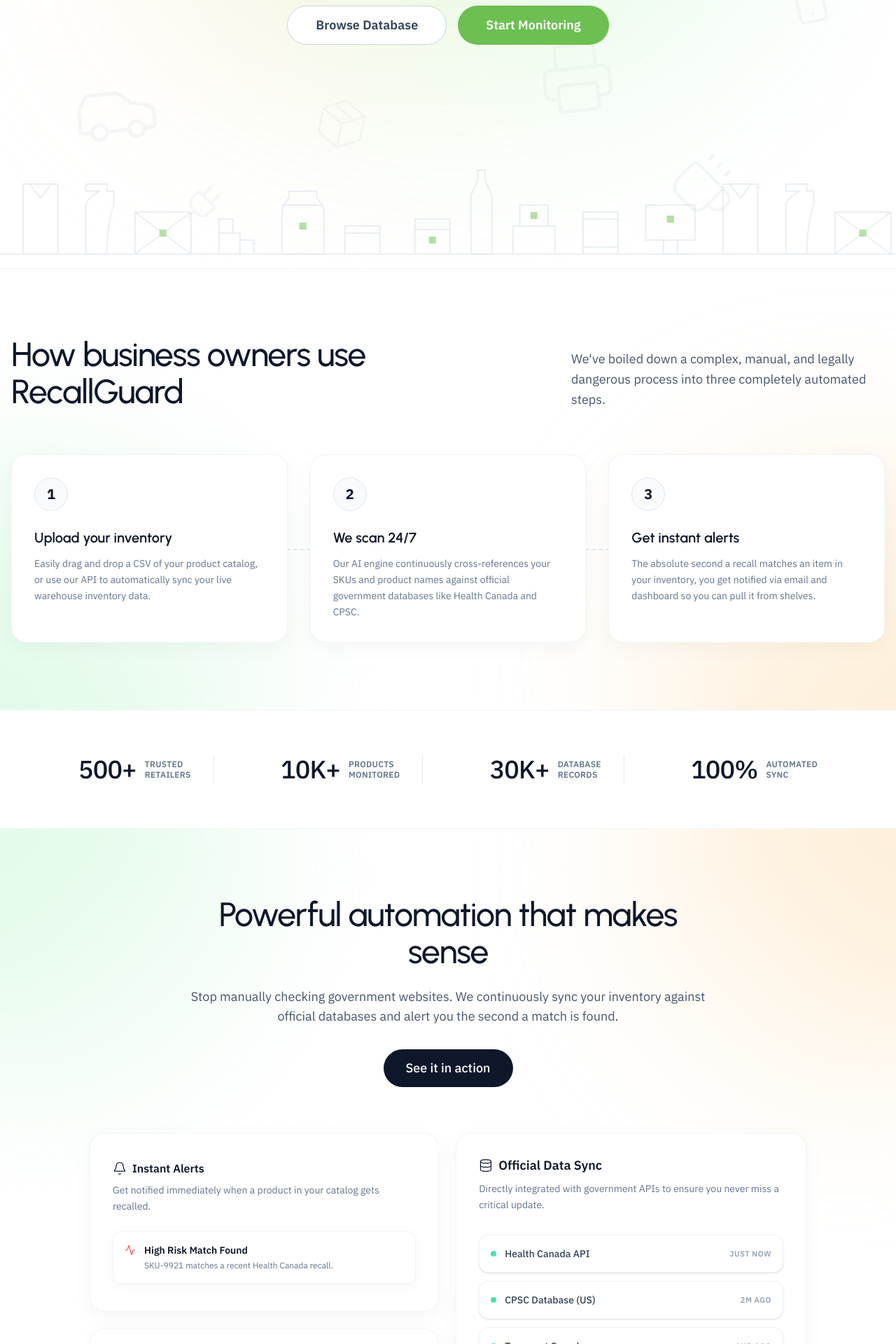
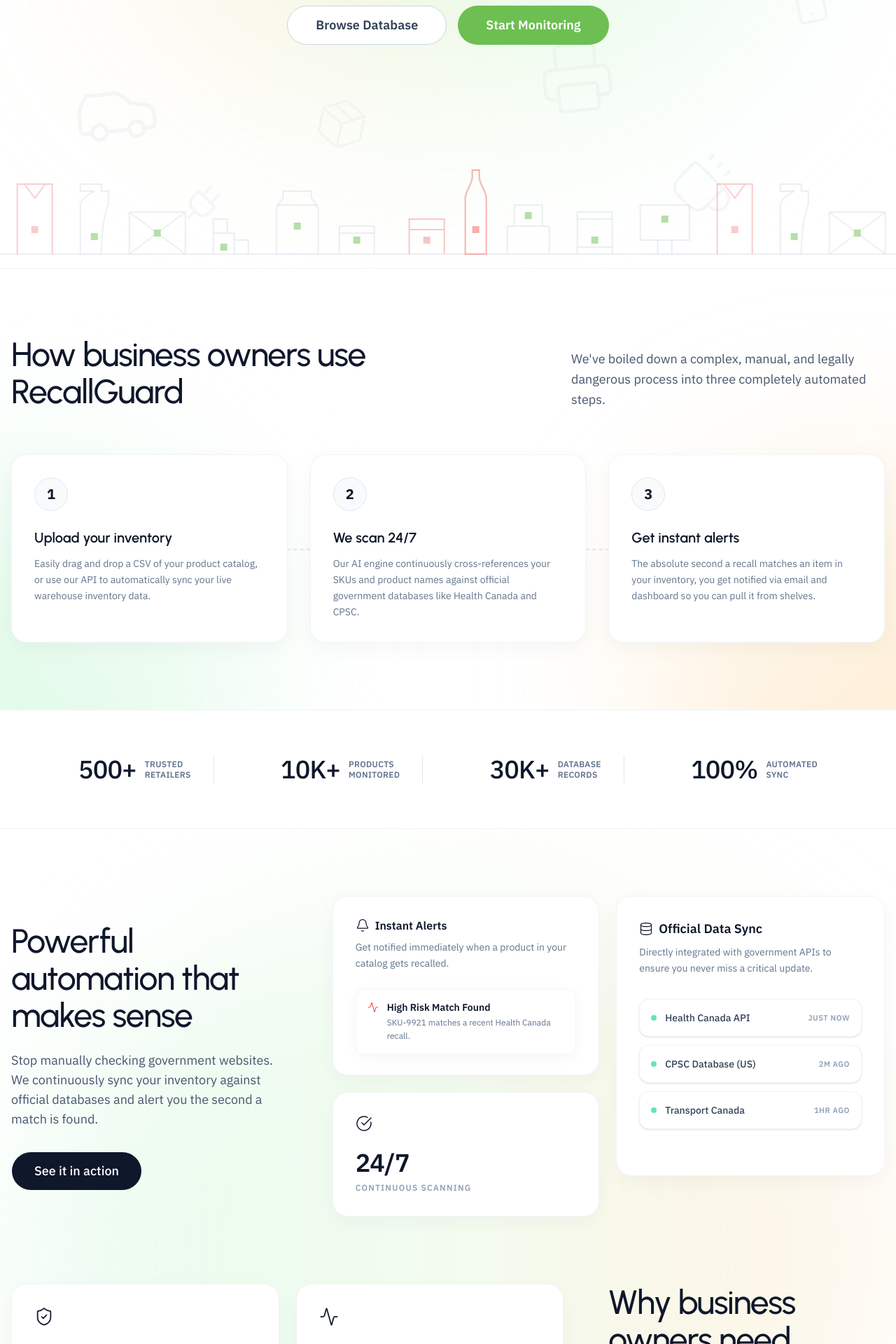
Before and after one commit to stevie1mat/Recall-Guard, a Next.js app: page / in a window 1280 px wide. Shown: the part 520-2440 px from the top of the page at 70% size. Built offline with nearby package versions, Linux system fonts and the light colour scheme.

Commit message:
refactor: extract assembly line animation to dedicated component with dynamic recall status logic

```diff
--- a/src/app/page.tsx
+++ b/src/app/page.tsx
@@ -5,6 +5,7 @@
   BarChart3, Activity, Search, Database, Bell, Lock, Calendar,
   Package, ShoppingBag, Car, Monitor, Smartphone, Coffee, Gamepad2, Briefcase, Headphones, Plug, Printer
 } from 'lucide-react'
+import AnimatedAssemblyLine from '@/components/AnimatedAssemblyLine'
 
 export default function Home() {
   return (
@@ -52,47 +53,7 @@
         </div>
 
         {/* Abstract Line Art Placeholder (Product & Warehouse Theme - Assembly Line) */}
-        <div className="w-full h-48 md:h-64 relative border-b border-slate-200 overflow-hidden opacity-50 flex items-end">
-          <div className="flex w-max animate-marquee">
-            {[1, 2, 3, 4].map((i) => (
-              <svg key={i} className="w-[1000px] h-48 md:h-64 shrink-0" viewBox="0 0 1000 200" preserveAspectRatio="xMinYMax meet" fill="none" xmlns="http://www.w3.org/2000/svg">
-                {/* Solid Shelf/Conveyor line (dotted line removed) */}
-                <path d="M0 180H1000" stroke="#cbd5e1" strokeWidth="1.5" />
-
-                {/* Products (Boxes, Bottles, Cans, Tech) */}
-                {/* Box 1 */}
-                <path d="M30 180V130H80V180 M30 145H80" stroke="#cbd5e1" strokeWidth="1.5" />
-                {/* Bottle */}
-                <path d="M110 180V100C110 90 120 80 120 70V60H130V70C130 80 140 90 140 100V180Z" stroke="#cbd5e1" strokeWidth="1.5" />
-                {/* Stacked Boxes */}
-                <path d="M170 180V140H230V180 M180 140V110H220V140" stroke="#cbd5e1" strokeWidth="1.5" />
-                {/* Tin Can */}
-                <path d="M270 180V120H320V180 M270 130H320 M270 170H320" stroke="#cbd5e1" strokeWidth="1.5" />
-                {/* Monitor / Tech */}
-                <path d="M360 160V110H430V160H360Z M385 180V160 M405 180V160 M370 180H420" stroke="#cbd5e1" strokeWidth="1.5" />
-                {/* Tall Box */}
-                <path d="M470 180V80H520V180 M480 80L495 100L510 80" stroke="#cbd5e1" strokeWidth="1.5" />
-                {/* Spray Bottle */}
-                <path d="M560 180V110C560 100 580 90 580 90H560V80H590V90H600V110C600 110 590 130 590 180H560Z" stroke="#cbd5e1" strokeWidth="1.5" />
-                {/* Large Box with X */}
-                <path d="M630 180V120H710V180 M630 120L710 180 M630 180L710 120" stroke="#cbd5e1" strokeWidth="1.5" />
-                {/* Small Stack */}
-                <path d="M750 180V150H780V180 M750 150V130H770V150 M780 180V160H800V180" stroke="#cbd5e1" strokeWidth="1.5" />
-                {/* Jar */}
-                <path d="M840 180V120C840 110 850 100 850 100V90H890V100C890 100 900 110 900 120V180Z M840 110H900" stroke="#cbd5e1" strokeWidth="1.5" />
-                {/* Box 2 */}
-                <path d="M930 180V140H980V180 M930 150H980" stroke="#cbd5e1" strokeWidth="1.5" />
-
-                {/* Green accent blocks (Representing "Safe" or "Monitored" items) */}
-                <rect x="50" y="155" width="10" height="10" fill="var(--primary)" />
-                <rect x="195" y="120" width="10" height="10" fill="var(--primary)" />
-                <rect x="390" y="125" width="10" height="10" fill="var(--primary)" />
-                <rect x="665" y="145" width="10" height="10" fill="var(--primary)" />
-                <rect x="865" y="135" width="10" height="10" fill="var(--primary)" />
-              </svg>
-            ))}
-          </div>
-        </div>
+        <AnimatedAssemblyLine />
       </section>
 
       {/* 2. HOW BUSINESS OWNERS USE IT */}
@@ -155,15 +116,16 @@
         </div>
       </section>
 
+      {/* WRAPPER FOR SECTIONS 3 & 4 (SHARED GRADIENT) */}
+      <div className="relative overflow-hidden bg-white">
+        {/* Massive shared ambient UI gradient centered across both sections */}
+        <div className="absolute top-1/2 left-1/2 -translate-x-1/2 -translate-y-1/2 w-[1200px] max-w-[100vw] h-[1000px] rounded-[100%] bg-gradient-to-r from-[#c6f6d5]/40 via-[#e2f8dc]/40 to-[#fde0b5]/40 blur-[120px] pointer-events-none z-0"></div>
+
         {/* 3. BENTO / FEATURES SECTION */}
-      <section className="py-24 px-4 bg-white relative overflow-hidden">
-        {/* Premium ambient UI gradients in top corners */}
-        <div className="absolute top-[-200px] left-[-200px] w-[600px] h-[600px] rounded-[100%] bg-gradient-to-br from-[#c6f6d5]/80 to-transparent blur-[100px] pointer-events-none z-0"></div>
-        <div className="absolute top-[-200px] right-[-200px] w-[600px] h-[600px] rounded-[100%] bg-gradient-to-bl from-[#fde0b5]/80 to-transparent blur-[100px] pointer-events-none z-0"></div>
-
-        <div className="container mx-auto max-w-7xl relative z-10">
-
-          <div className="text-center max-w-3xl mx-auto mb-16">
+        <section className="pt-24 pb-12 px-4 relative z-10">
+          <div className="container mx-auto max-w-7xl">
+          <div className="flex flex-col lg:flex-row gap-16 items-center">
+            <div className="lg:w-1/3">
               <h2 className="text-4xl md:text-5xl font-medium tracking-tight mb-6 leading-[1.1]">
                 Powerful automation that makes sense
               </h2>
@@ -175,7 +137,7 @@
               </Button>
             </div>
 
-          <div className="flex flex-col md:flex-row gap-6 w-full max-w-5xl mx-auto">
+            <div className="lg:w-2/3 flex flex-col md:flex-row gap-6 w-full">
               {/* Left Column of Bento */}
               <div className="flex flex-col gap-6 w-full md:w-1/2">
                 <div className="bg-white rounded-3xl p-8 flex flex-col justify-center h-64 border border-slate-100 shadow-[0_8px_30px_rgb(0,0,0,0.04)] relative overflow-hidden group transition-shadow hover:shadow-[0_8px_30px_rgb(0,0,0,0.08)]">
@@ -239,15 +201,12 @@
               </div>
             </div>
           </div>
+        </div>
         </section>
 
         {/* 4. WHAT IT IS & WHY BUSINESS OWNERS NEED IT */}
-      <section className="py-24 px-4 bg-white border-t border-slate-100 relative overflow-hidden">
-        {/* Premium ambient UI gradients in bottom corners */}
-        <div className="absolute bottom-[-200px] left-[-200px] w-[600px] h-[600px] rounded-[100%] bg-gradient-to-tr from-[#c6f6d5]/80 to-transparent blur-[100px] pointer-events-none z-0"></div>
-        <div className="absolute bottom-[-200px] right-[-200px] w-[600px] h-[600px] rounded-[100%] bg-gradient-to-tl from-[#fde0b5]/80 to-transparent blur-[100px] pointer-events-none z-0"></div>
-
-        <div className="container mx-auto max-w-7xl relative z-10">
+        <section className="pt-12 pb-24 px-4 relative z-10">
+          <div className="container mx-auto max-w-7xl">
           <div className="flex flex-col lg:flex-row gap-16">
 
             <div className="lg:w-2/3 grid sm:grid-cols-2 gap-6 order-2 lg:order-1">
@@ -284,9 +243,57 @@
           </div>
           </div>
         </section>
+      </div>
+      {/* 4.5. THE RECALLGUARD ADVANTAGE */}
+      <section className="py-24 px-4 bg-white border-t border-slate-100 relative">
+        <div className="container mx-auto max-w-7xl">
+          <div className="mb-16">
+            <h2 className="text-4xl md:text-5xl font-medium tracking-tight max-w-2xl leading-[1.1]">
+              Your automated recall management advantage
+            </h2>
+          </div>
+
+          <div className="flex flex-col lg:flex-row gap-12 lg:gap-24 items-start">
+            {/* Grid of cards */}
+            <div className="w-full lg:w-2/3 grid grid-cols-1 md:grid-cols-2 lg:grid-cols-3 gap-4">
+              {[
+                { title: 'Instant alerts', desc: 'Get notified immediately when a matching recall is published.', icon: Bell },
+                { title: '24/7 Monitoring', desc: 'Our system scans government databases around the clock.', icon: Activity },
+                { title: 'Data accuracy', desc: 'We cross-reference exact SKUs and UPCs to prevent false alarms.', icon: Database },
+                { title: 'Compliance ready', desc: 'Automatically maintain logs of your recall checks for audits.', icon: CheckCircle },
+                { title: 'Team workflow', desc: 'Assign tasks and track removal of products from your shelves.', icon: Briefcase },
+                { title: 'Stress-free ops', desc: 'We handle the complexities so you can focus on your business.', icon: ShieldCheck },
+              ].map((item, i) => (
+                <div key={i} className="bg-slate-50 rounded-2xl p-6 border border-slate-100 flex flex-col hover:border-slate-200 transition-colors">
+                  <div className="mb-6">
+                    <div className="h-10 w-10 bg-white rounded-lg border border-slate-200 flex items-center justify-center shadow-sm relative">
+                      <div className="absolute -top-1 -right-1 h-3 w-3 bg-[#61c554] rounded-full border-2 border-white"></div>
+                      <item.icon className="h-5 w-5 text-slate-700" strokeWidth={1.5} />
+                    </div>
+                  </div>
+                  <h3 className="font-semibold text-lg text-slate-900 mb-2">{item.title}</h3>
+                  <p className="text-sm text-slate-500 leading-relaxed">{item.desc}</p>
+                </div>
+              ))}
+            </div>
+
+            {/* Right side text and button */}
+            <div className="w-full lg:w-1/3 flex flex-col pt-4">
+              <p className="text-slate-600 text-lg leading-relaxed mb-12">
+                From initial inventory upload to real-time government database synchronization, we simplify the recall monitoring process so you can focus on running your business safely and compliantly.
+              </p>
+              <div>
+                <Button asChild className="rounded-xl bg-slate-900 hover:bg-slate-800 text-white font-medium px-8 h-14 border-0 text-base">
+                  <Link href="/features">Find the best for you</Link>
+                </Button>
+              </div>
+            </div>
+          </div>
+        </div>
+      </section>
 
       {/* 5. LIVE EXAMPLES OF RECALLS */}
-      <section className="py-24 px-4 bg-slate-50 border-t border-slate-100">
+      <section className="py-24 px-4 bg-white border-t border-slate-100">
         <div className="container mx-auto max-w-7xl">
           <div className="text-center max-w-2xl mx-auto mb-16">
             <h2 className="text-4xl font-medium tracking-tight mb-4">Examples of recalls we catch</h2>
@@ -331,13 +338,69 @@
         </div>
       </section>
 
-      {/* FOOTER */}
-      <footer className="py-20 px-4 bg-white text-center">
-        <h2 className="text-4xl font-medium tracking-tight mb-8">Trusted by retailers,<br />proven by results</h2>
-        <div className="max-w-4xl mx-auto h-64 bg-slate-100 rounded-t-3xl border border-slate-200 border-b-0 overflow-hidden relative">
-          <div className="absolute inset-0 flex items-center justify-center opacity-50">
-            <Lock className="h-16 w-16 text-slate-300" />
+      {/* 6. CTA / SEMI-FOOTER */}
+      <section className="py-32 px-4 relative overflow-hidden flex flex-col items-center justify-center text-center">
+        {/* Massive ambient UI gradient orb centered */}
+        <div className="absolute top-1/2 left-1/2 -translate-x-1/2 -translate-y-1/2 w-[1000px] h-[600px] rounded-[100%] bg-gradient-to-r from-[#fde0b5]/50 via-[#c6f6d5]/80 to-[#e2f8dc]/50 blur-[100px] pointer-events-none z-0"></div>
+
+        <div className="relative z-10 max-w-3xl mx-auto">
+          <h2 className="text-5xl md:text-6xl font-medium tracking-tight text-slate-900 mb-8 leading-[1.1]">
+            Automate your recall management with confidence
+          </h2>
+          <Button asChild className="rounded-xl bg-[#61c554] hover:bg-[#4ea843] text-white font-medium px-8 h-14 text-lg border-0">
+            <Link href="/signup">Get Started</Link>
+          </Button>
         </div>
+      </section>
+
+      {/* 7. BLACK FOOTER */}
+      <footer className="bg-black text-white pt-24 pb-8 px-8 md:px-16 relative overflow-hidden">
+        <div className="container mx-auto max-w-7xl relative z-10">
+          <div className="grid grid-cols-1 md:grid-cols-12 gap-12 mb-32">
+
+            <div className="md:col-span-5">
+              <p className="text-slate-400 mb-8 text-sm leading-relaxed max-w-xs">
+                Stay connected, automate recalls, and protect your business. Your compliance success starts here.
+              </p>
+              <div className="flex items-center gap-6 text-slate-400">
+                {/* Social Icons */}
+                <a href="#" className="hover:text-white transition-colors"><svg className="w-4 h-4" fill="currentColor" viewBox="0 0 24 24"><path d="M24 12.073c0-6.627-5.373-12-12-12s-12 5.373-12 12c0 5.99 4.388 10.954 10.125 11.854v-8.385H7.078v-3.469h3.047V9.43c0-3.007 1.792-4.669 4.533-4.669 1.312 0 2.686.235 2.686.235v2.953H15.83c-1.491 0-1.956.925-1.956 1.874v2.25h3.328l-.532 3.469h-2.796v8.385C19.612 23.027 24 18.062 24 12.073z"/></svg></a>
+                <a href="#" className="hover:text-white transition-colors"><svg className="w-4 h-4" fill="currentColor" viewBox="0 0 24 24"><path d="M12 2.163c3.204 0 3.584.012 4.85.07 3.252.148 4.771 1.691 4.919 4.919.058 1.265.069 1.645.069 4.849 0 3.205-.012 3.584-.069 4.849-.149 3.225-1.664 4.771-4.919 4.919-1.266.058-1.644.07-4.85.07-3.204 0-3.584-.012-4.849-.07-3.26-.149-4.771-1.699-4.919-4.92-.058-1.265-.07-1.644-.07-4.849 0-3.204.013-3.583.07-4.849.149-3.227 1.664-4.771 4.919-4.919 1.266-.057 1.645-.069 4.849-.069zM12 0C8.741 0 8.333.014 7.053.072 2.695.272.273 2.69.073 7.052.014 8.333 0 8.741 0 12c0 3.259.014 3.668.072 4.948.2 4.358 2.618 6.78 6.98 6.98C8.333 23.986 8.741 24 12 24c3.259 0 3.668-.014 4.948-.072 4.354-.2 6.782-2.618 6.979-6.98.059-1.28.073-1.689.073-4.948 0-3.259-.014-3.667-.072-4.947-.196-4.354-2.617-6.78-6.979-6.98C15.668.014 15.259 0 12 0zm0 5.838a6.162 6.162 0 100 12.324 6.162 6.162 0 000-12.324zM12 16a4 4 0 110-8 4 4 0 010 8zm6.406-11.845a1.44 1.44 0 100 2.881 1.44 1.44 0 000-2.881z"/></svg></a>
+                <a href="#" className="hover:text-white transition-colors"><svg className="w-4 h-4" fill="currentColor" viewBox="0 0 24 24"><path d="M23.953 4.57a10 10 0 01-2.825.775 4.958 4.958 0 002.163-2.723c-.951.555-2.005.959-3.127 1.184a4.92 4.92 0 00-8.384 4.482C7.69 8.095 4.067 6.13 1.64 3.162a4.822 4.822 0 00-.666 2.475c0 1.71.87 3.213 2.188 4.096a4.904 4.904 0 01-2.228-.616v.06a4.923 4.923 0 003.946 4.827 4.996 4.996 0 01-2.212.085 4.936 4.936 0 004.604 3.417 9.867 9.867 0 01-6.102 2.105c-.39 0-.779-.023-1.17-.067a13.995 13.995 0 007.557 2.209c9.053 0 13.998-7.496 13.998-13.985 0-.21 0-.42-.015-.63A9.935 9.935 0 0024 4.59z"/></svg></a>
+                <a href="#" className="hover:text-white transition-colors"><svg className="w-4 h-4" fill="currentColor" viewBox="0 0 24 24"><path d="M20.447 20.452h-3.554v-5.569c0-1.328-.027-3.037-1.852-3.037-1.853 0-2.136 1.445-2.136 2.939v5.667H9.351V9h3.414v1.561h.046c.477-.9 1.637-1.85 3.37-1.85 3.601 0 4.267 2.37 4.267 5.455v6.286zM5.337 7.433c-1.144 0-2.063-.926-2.063-2.065 0-1.138.92-2.063 2.063-2.063 1.14 0 2.064.925 2.064 2.063 0 1.139-.925 2.065-2.064 2.065zm1.782 13.019H3.555V9h3.564v11.452zM22.225 0H1.771C.792 0 0 .774 0 1.729v20.542C0 23.227.792 24 1.771 24h20.451C23.2 24 24 23.227 24 22.271V1.729C24 .774 23.2 0 22.222 0h.003z"/></svg></a>
+              </div>
+            </div>
+
+            <div className="md:col-span-3">
+              <ul className="space-y-5 text-[13px] font-medium text-slate-300">
+                <li><Link href="/" className="hover:text-white transition-colors">Home</Link></li>
+                <li><Link href="/services" className="hover:text-white transition-colors">Services</Link></li>
+                <li><Link href="/pricing" className="hover:text-white transition-colors">Pricing</Link></li>
+                <li><Link href="/features" className="hover:text-white transition-colors">Features</Link></li>
+              </ul>
+            </div>
+
+            <div className="md:col-span-4">
+              <ul className="space-y-5 text-[13px] font-medium text-slate-300">
+                <li><Link href="/about" className="hover:text-white transition-colors">About</Link></li>
+                <li><Link href="/contact" className="hover:text-white transition-colors">Contact</Link></li>
+                <li><Link href="/privacy" className="hover:text-white transition-colors">Privacy Policy</Link></li>
+                <li><Link href="/terms" className="hover:text-white transition-colors">Terms & Conditions</Link></li>
+              </ul>
+            </div>
+
+          </div>
+
+          <div className="text-center text-xs text-slate-500 font-medium pb-8 relative z-10">
+            All Rights Reserved 2024 | RecallGuard
+          </div>
+        </div>
+
+        {/* Massive watermark logo at bottom */}
+        <div className="absolute bottom-[-15%] left-1/2 -translate-x-1/2 w-[120%] text-center pointer-events-none z-0 overflow-hidden flex justify-center opacity-[0.03]">
+          <span className="text-[22vw] font-black italic tracking-tighter whitespace-nowrap leading-none">
+            RecallGuard
+          </span>
         </div>
       </footer>
     </div>
--- /dev/null
+++ b/src/components/AnimatedAssemblyLine.tsx
@@ -0,0 +1,127 @@
+'use client'
+
+import React, { useEffect, useState } from 'react'
+
+const PRODUCTS = [
+  // 0: Box 1
+  {
+    path: <path d="M30 180V130H80V180 M30 145H80" />,
+    rect: { x: 50, y: 155 }
+  },
+  // 1: Bottle
+  {
+    path: <path d="M110 180V100C110 90 120 80 120 70V60H130V70C130 80 140 90 140 100V180Z" />,
+    rect: { x: 120, y: 140 }
+  },
+  // 2: Stacked Boxes
+  {
+    path: <path d="M170 180V140H230V180 M180 140V110H220V140" />,
+    rect: { x: 195, y: 120 }
+  },
+  // 3: Tin Can
+  {
+    path: <path d="M270 180V120H320V180 M270 130H320 M270 170H320" />,
+    rect: { x: 290, y: 155 }
+  },
+  // 4: Monitor / Tech
+  {
+    path: <path d="M360 160V110H430V160H360Z M385 180V160 M405 180V160 M370 180H420" />,
+    rect: { x: 390, y: 125 }
+  },
+  // 5: Tall Box
+  {
+    path: <path d="M470 180V80H520V180 M480 80L495 100L510 80" />,
+    rect: { x: 490, y: 140 }
+  },
+  // 6: Spray Bottle
+  {
+    path: <path d="M560 180V110C560 100 580 90 580 90H560V80H590V90H600V110C600 110 590 130 590 180H560Z" />,
+    rect: { x: 575, y: 150 }
+  },
+  // 7: Large Box with X
+  {
+    path: <path d="M630 180V120H710V180 M630 120L710 180 M630 180L710 120" />,
+    rect: { x: 665, y: 145 }
+  },
+  // 8: Small Stack
+  {
+    path: <path d="M750 180V150H780V180 M750 150V130H770V150 M780 180V160H800V180" />,
+    rect: { x: 760, y: 165 }
+  },
+  // 9: Jar
+  {
+    path: <path d="M840 180V120C840 110 850 100 850 100V90H890V100C890 100 900 110 900 120V180Z M840 110H900" />,
+    rect: { x: 865, y: 135 }
+  },
+  // 10: Box 2
+  {
+    path: <path d="M930 180V140H980V180 M930 150H980" />,
+    rect: { x: 950, y: 155 }
+  }
+]
+
+export default function AnimatedAssemblyLine() {
+  const [recalledIndices, setRecalledIndices] = useState<number[]>([])
+
+  useEffect(() => {
+    const shuffleRecalls = () => {
+      const indices = new Set<number>()
+      // Pick 3 random items to be 'recalled'
+      while (indices.size < 3) {
+        indices.add(Math.floor(Math.random() * PRODUCTS.length))
+      }
+      setRecalledIndices(Array.from(indices))
+    }
+
+    // Shuffle on mount (page reload)
+    shuffleRecalls()
+
+    // Reshuffle every 30 seconds (which matches the marquee loop animation time)
+    const interval = setInterval(shuffleRecalls, 30000)
+
+    return () => clearInterval(interval)
+  }, [])
+
+  return (
+    <div className="w-full h-48 md:h-64 relative border-b border-slate-200 overflow-hidden opacity-50 flex items-end">
+      <div className="flex w-max animate-marquee">
+        {[1, 2, 3, 4].map((i) => (
+          <svg key={i} className="w-[1000px] h-48 md:h-64 shrink-0" viewBox="0 0 1000 200" preserveAspectRatio="xMinYMax meet" fill="none" xmlns="http://www.w3.org/2000/svg">
+            {/* Solid Shelf/Conveyor line */}
+            <path d="M0 180H1000" stroke="#cbd5e1" strokeWidth="1.5" />
+
+            {/* Products */}
+            {PRODUCTS.map((prod, idx) => {
+              const isRecalled = recalledIndices.includes(idx)
+              // Create a random-ish delay so they don't pulse synchronously
+              const delay = ((idx * 0.3) % 2) + 's'
+
+              return (
+                <g key={idx}>
+                  {/* The main product shape */}
+                  {React.cloneElement(prod.path, {
+                    stroke: isRecalled ? '#ef4444' : '#cbd5e1',
+                    strokeWidth: isRecalled ? 2 : 1.5,
+                    className: isRecalled ? 'animate-pulse' : '',
+                    style: isRecalled ? { animationDelay: delay } : {}
+                  })}
+
+                  {/* The status indicator rect (green = safe, red = recalled) */}
+                  <rect
+                    x={prod.rect.x}
+                    y={prod.rect.y}
+                    width="10"
+                    height="10"
+                    fill={isRecalled ? '#ef4444' : 'var(--primary)'}
+                    className={isRecalled ? 'animate-pulse' : ''}
+                    style={isRecalled ? { animationDelay: delay } : {}}
+                  />
+                </g>
+              )
+            })}
+          </svg>
+        ))}
+      </div>
+    </div>
+  )
+}
```
Lines whose indentation alone changed are shown as unchanged.
